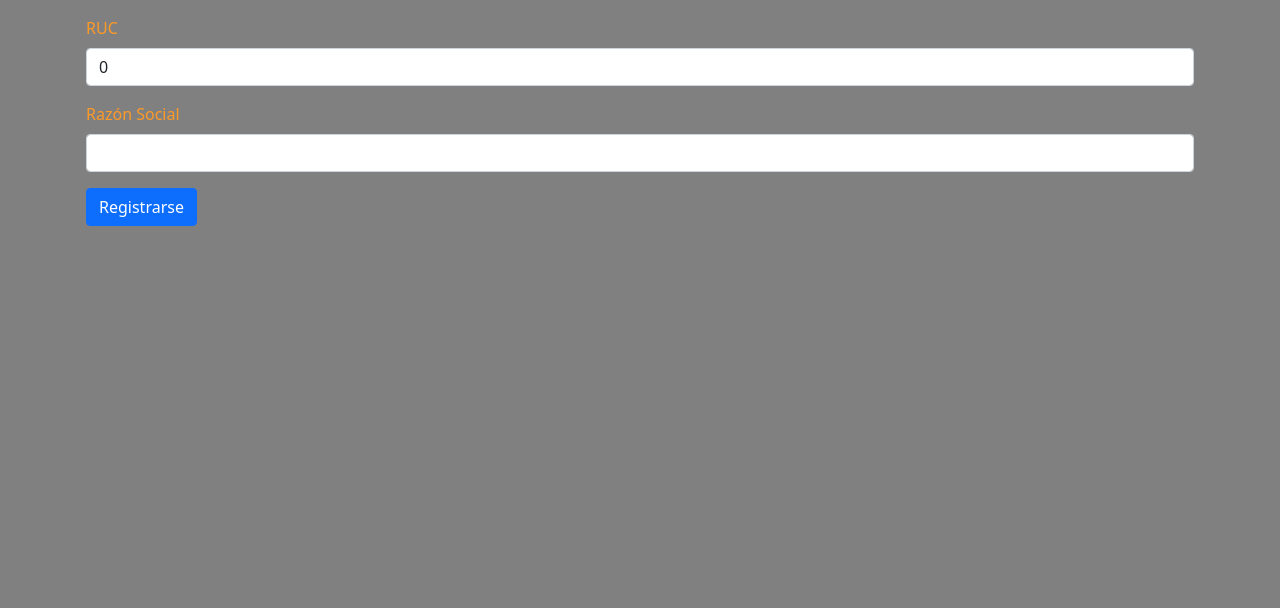
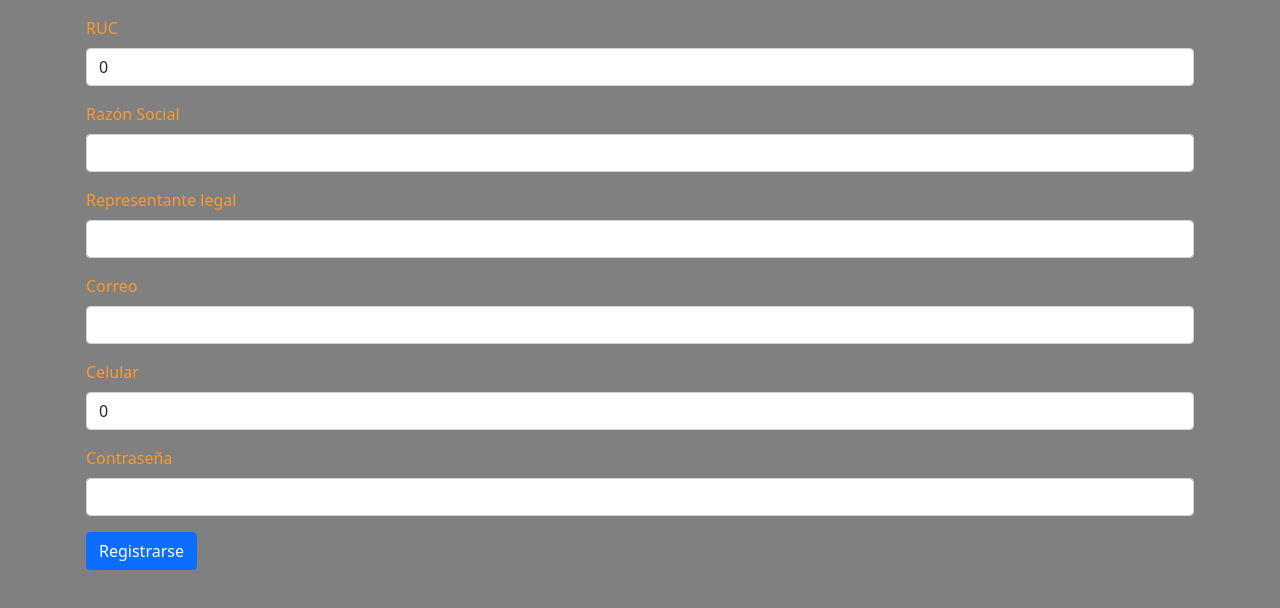
Before and after one commit to Jcruzb/FrontGrupo2, a React (Create React App) app in the folder sgsst/: page / in a window 1280 px wide. Shown: the top 608 px of the page. Built offline with nearby package versions, Linux system fonts and the light colour scheme.

Commit message:
login
login funcionando sin verificación ni validación de software

```diff
--- a/sgsst/src/components/FormRegister.js
+++ b/sgsst/src/components/FormRegister.js
@@ -25,6 +25,56 @@ function FormRegister({ value, updateCompany, setValue, manejarSubmit }) {
           onChange={(e) => {updateCompany(e);}}
           />
         </div>
+        <div className="mb-3">
+          <label className="form-label">Representante legal</label>
+          <input
+          type="text"
+          className="form-control"
+          name="rep_legal"
+          value={value.rep_legal}
+          onChange={(e) => {updateCompany(e);}}
+          />
+        </div>
+        <div className="mb-3">
+          <label className="form-label">Correo</label>
+          <input
+          type="mail"
+          className="form-control"
+          name="mail"
+          value={value.mail}
+          onChange={(e) => {updateCompany(e);}}
+          />
+        </div>
+        <div className="mb-3">
+          <label className="form-label">Celular</label>
+          <input
+          type="number"
+          className="form-control"
+          name="telefono"
+          value={value.telefono}
+          onChange={(e) => {updateCompany(e);}}
+          />
+        </div>
+        <div className="mb-3">
+          <label className="form-label">Contraseña</label>
+          <input
+          type="password"
+          className="form-control"
+          name="password"
+          value={value.password}
+          onChange={(e) => {updateCompany(e);}}
+          />
+        </div>
+        {/* <div className="mb-3">
+          <label className="form-label">Vigencia de Poder</label>
+          <input
+          type="file"
+          className="form-control"
+          name="vig_pod"
+          value={value.vig_pod}
+          onChange={(e) => {updateCompany(e);}}
+          />
+        </div> */}
 
         <button type="submit" className="btn btn-primary">
           Registrarse
--- a/sgsst/src/forms/RegisterForm.js
+++ b/sgsst/src/forms/RegisterForm.js
@@ -8,6 +8,10 @@ function RegisterForm() {
   const [value, setValue] = useState({
     ruc: 0,
     raz_social: "",
+    rep_legal: "",
+    mail:"",
+    telefono:0,
+    password:""
   });
   const history = useHistory()
 
--- a/sgsst/src/listas/CompanyList.js
+++ b/sgsst/src/listas/CompanyList.js
@@ -1,6 +1,5 @@
 import React, { useState, useEffect } from "react";
 import { getCompanies } from "../services/registerServices";
-
 
 function CompanyList() {
   const [companies, setcompanies] = useState([]);
@@ -18,7 +17,6 @@ function CompanyList() {
     getAllCompanies();
   }, []);
 
-
   return (
     <div>
       <table className="table">
@@ -26,17 +24,24 @@ function CompanyList() {
           <tr>
             <th>RUC</th>
             <th>Razón Social</th>
+            <th>Representante Legal</th>
+            <th>Correo</th>
+            <th>Teléfono</th>
+            <th>Password</th>
+
           </tr>
         </thead>
         <tbody>
-          <tr>
           {companies.map((item, i) => (
             <tr key={i}>
               <td>{item.ruc}</td>
               <td>{item.raz_social}</td>
+              <td>{item.rep_legal}</td>
+              <td>{item.mail}</td>
+              <td>{item.telefono}</td>
+              <td>{item.password}</td>
             </tr>
           ))}
-          </tr>
         </tbody>
       </table>
     </div>
```
Lines whose indentation alone changed are shown as unchanged.
